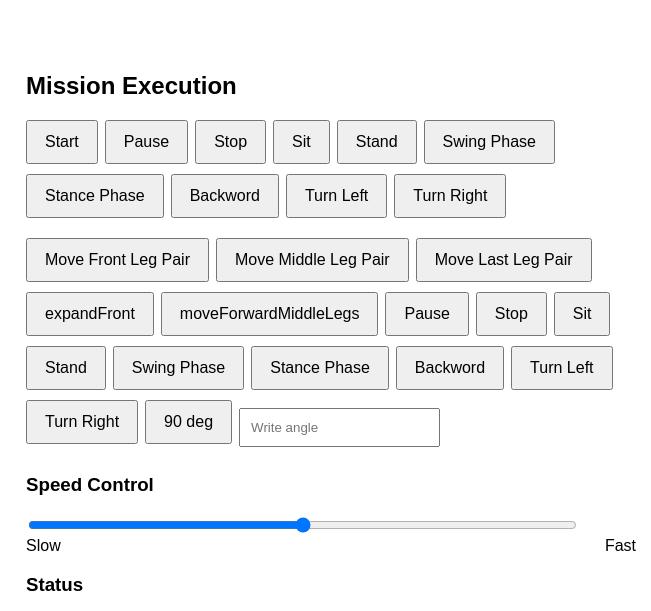
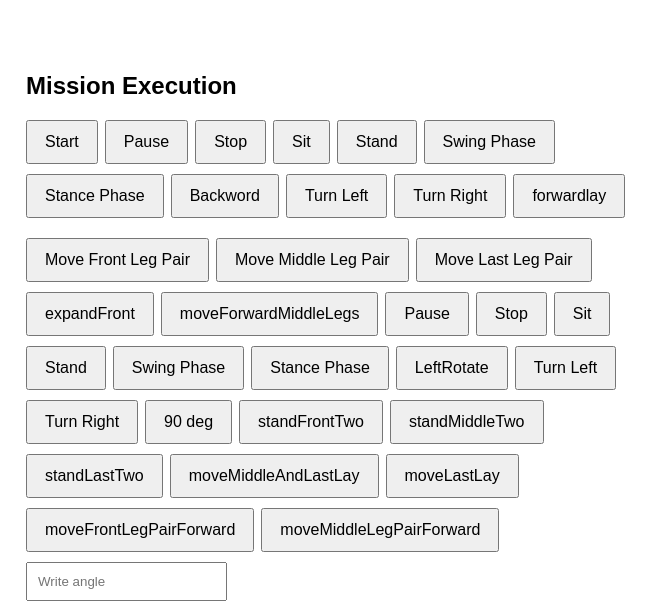
Before and after one commit to S2codes/hexapod, a plain HTML site: page index.html in a window 1280 px wide. Shown: the top 611 px of the page, 629-1280 px from the left. Drawn offline with nearby package versions, Linux system fonts and the light colour scheme.

Commit message:
stair climb down

```diff
--- a/assets/js/backword.js
+++ b/assets/js/backword.js
@@ -1,10 +1,11 @@
 // moveBackword
+console.log("backword");
 
 function moveBackword() {
     isExecuting = true;
     currentStep = 0;
     // updateMissionStepsList();
-    console.log("Backward ... ");
+    console.log("Backward l ... ");
     let missionData = {
         "servo2": 135, // Leg1coxa 180 -> servo go  front | 0 -> servo go  back
         "servo1": 130, //  Leg1Femur 180 ->  servo go up   | 0 ->  servo go down
@@ -55,9 +56,36 @@ function moveBackword() {
 
     };
 
-    let jsondData = JSON.stringify(missionData);
-    console.log(jsondData);
-    console.log(typeof (jsondData));
-    connection.send(jsondData)
-    // connection.send("stand")
+    // let jsondData = JSON.stringify(missionData);
+    // console.log(jsondData);
+    // console.log(typeof (jsondData));
+    // connection.send(jsondData)
+    // connection.send("backward")
+    connection.send("rotateLeft")
 }
+
+function standFrontTwo() {
+    connection.send("standFrontTwo")
+}
+
+function standMiddleTwo() {
+    connection.send("standMiddleTwo")
+}
+
+function standLastTwo() {
+    connection.send("standLastTwo")
+}
+function moveMiddleAndLastLay() {
+    connection.send("moveMiddleAndLastLay")
+}
+function moveLastLay() {
+    connection.send("moveLastLay")
+}
+
+
+function moveFrontLegPairForward() {
+    connection.send("moveFrontLegPairForward");
+  }
+  function moveMiddleLegPairForward() {
+    connection.send("moveMiddleLegPairForward");
+  }
--- a/index.html
+++ b/index.html
@@ -79,6 +79,7 @@
 
                 <button onclick="turnLeftMission()">Turn Left</button>
                 <button onclick="turnRightMission()">Turn Right</button>
+                <button onclick="forwardlayMission()">forwardlay</button>
 
             </div>
             <div class="btnGroup" style="margin-top: 10px;">
@@ -97,11 +98,20 @@
                 <button onclick="SwingPhase()">Swing Phase</button>
                 <button onclick="StancePhase()">Stance Phase</button>
 
-                <button onclick="moveBackword()">Backword</button>
+                <button onclick="moveBackword()">LeftRotate</button>
 
                 <button onclick="turnLeftMission()">Turn Left</button>
                 <button onclick="turnRightMission()">Turn Right</button>
                 <button onclick="defaultMission()">90 deg</button>
+                <br><br>
+                <button onclick="standFrontTwo()">standFrontTwo</button>
+                <button onclick="standMiddleTwo()">standMiddleTwo</button>
+                <button onclick="standLastTwo()">standLastTwo</button>
+                <button onclick="moveMiddleAndLastLay()">moveMiddleAndLastLay</button>
+                <button onclick="moveLastLay()">moveLastLay</button>
+                <button onclick="moveFrontLegPairForward()">moveFrontLegPairForward</button>
+                <button onclick="moveMiddleLegPairForward()">moveMiddleLegPairForward</button>
+
                 <input type="text" id="inputDeg" placeholder="Write angle" type="number" min="0" max="0"
                     style="padding: 10px;">
             </div>
@@ -239,6 +249,11 @@
             console.log(jsondData);
             console.log(typeof (jsondData));
             connection.send(jsondData)
+        }
+
+        function forwardlayMission() {
+            connection.send("forwardlay")
+
         }
 
         function extendLegMission() {
```
Also changed, not shown: settings.html (+3 -3 lines), 1 other file.
